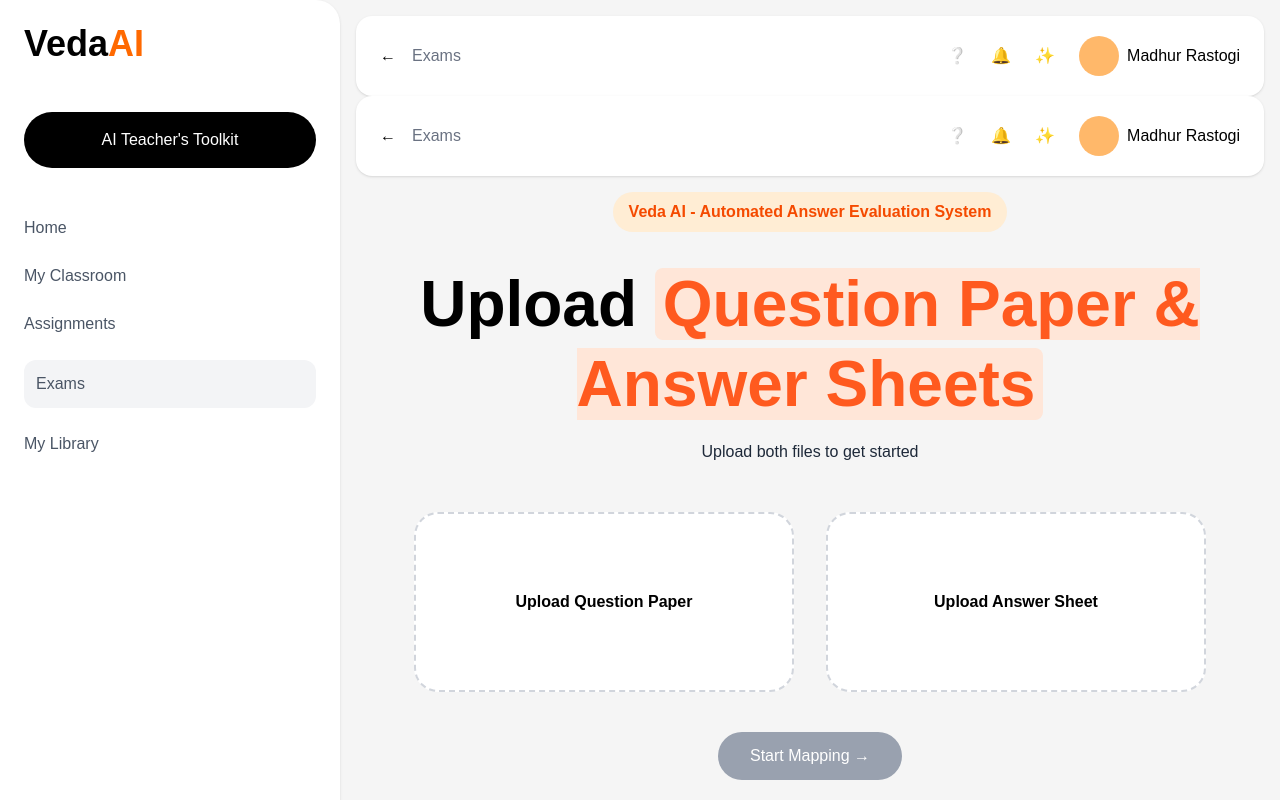
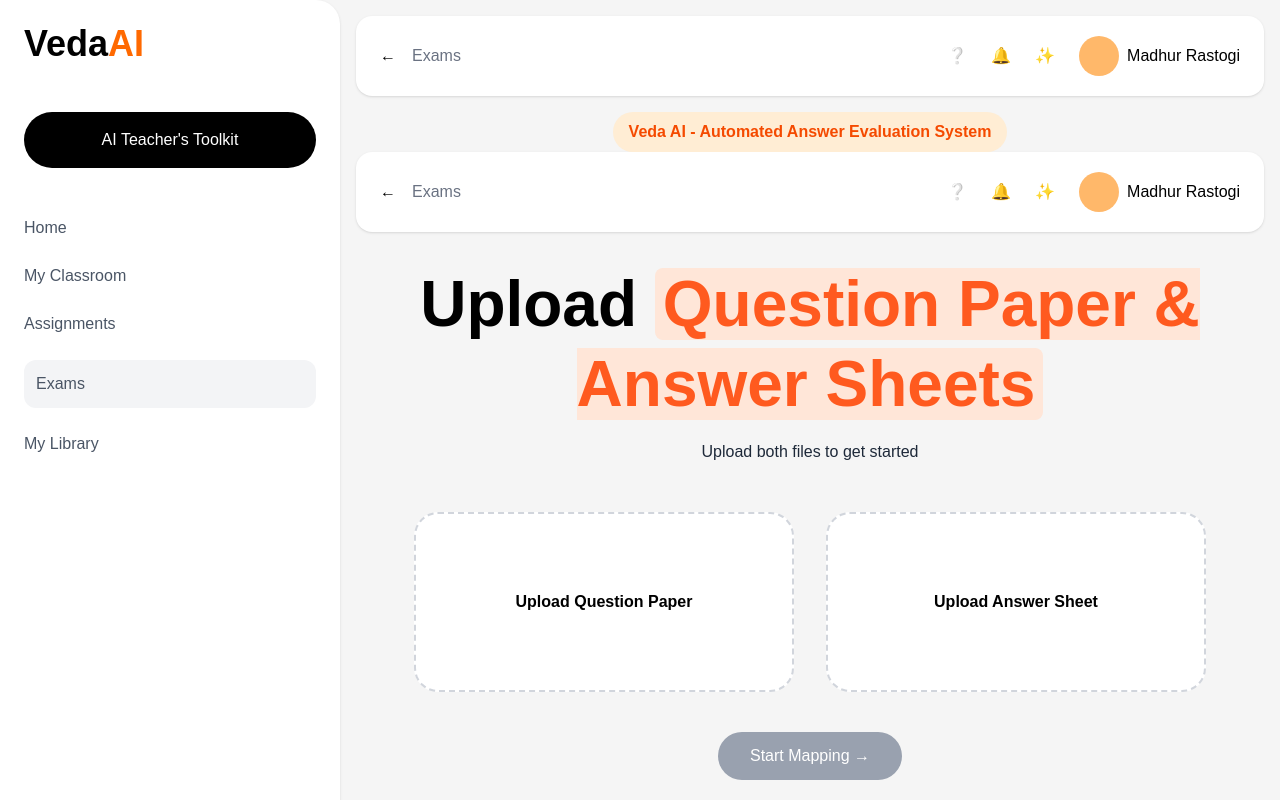
Before and after one commit to vikas1512/veda-ai-assignment, a Next.js app in the folder frontend/: page / in a window 1280 px wide. Shown: the top 800 px of the page. Built offline with nearby package versions, Linux system fonts and the light colour scheme.

Commit message:
Improved UI polish

```diff
--- a/frontend/app/page.tsx
+++ b/frontend/app/page.tsx
@@ -168,13 +168,14 @@ export default function Home() {
 
       <div className="flex-1 p-4">
         <Topbar />
-        <Topbar />
-
-<div className="flex justify-center mt-4">
+        <div className="flex justify-center mt-4">
   <div className="bg-orange-100 text-orange-600 px-4 py-2 rounded-full font-semibold">
     Veda AI - Automated Answer Evaluation System
   </div>
 </div>
+        <Topbar />
+
+
         <div className="flex flex-col items-center min-h-[80vh]">
 
           <h1 className="text-[64px] font-bold leading-tight text-center mt-8 text-black">
```
